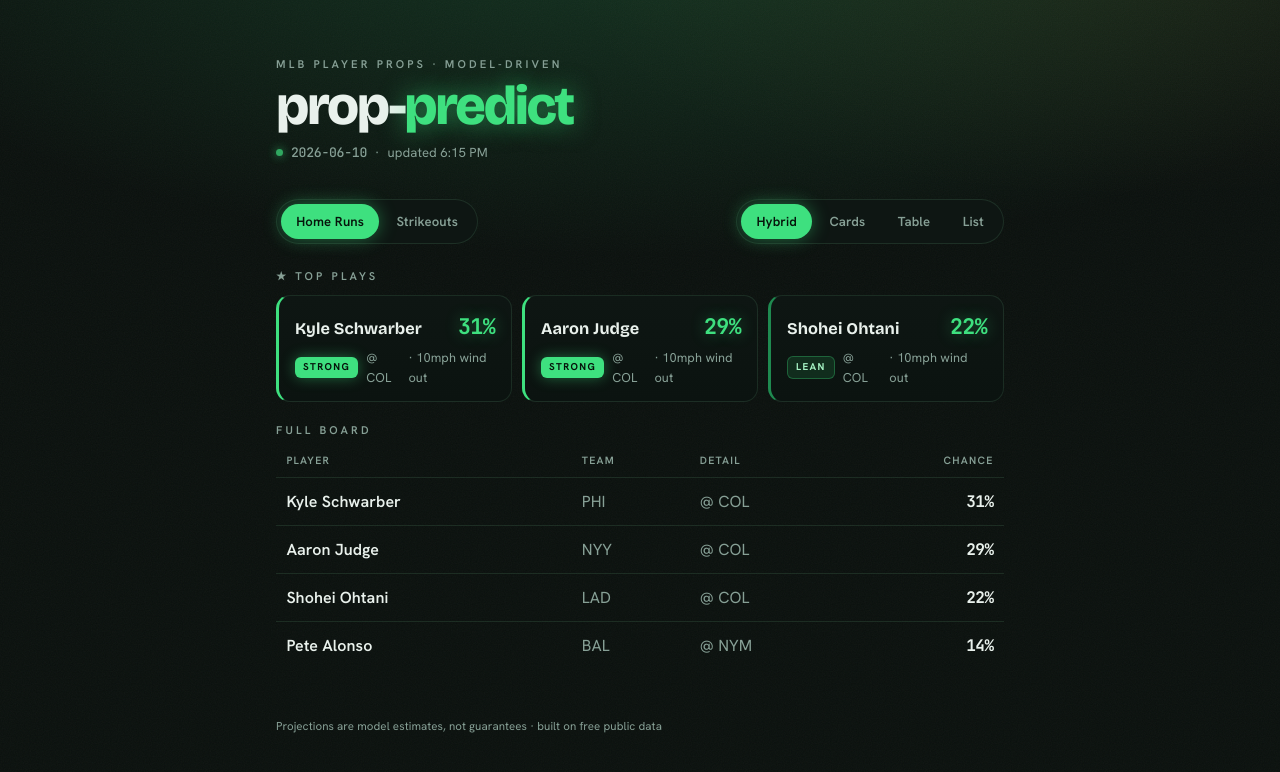
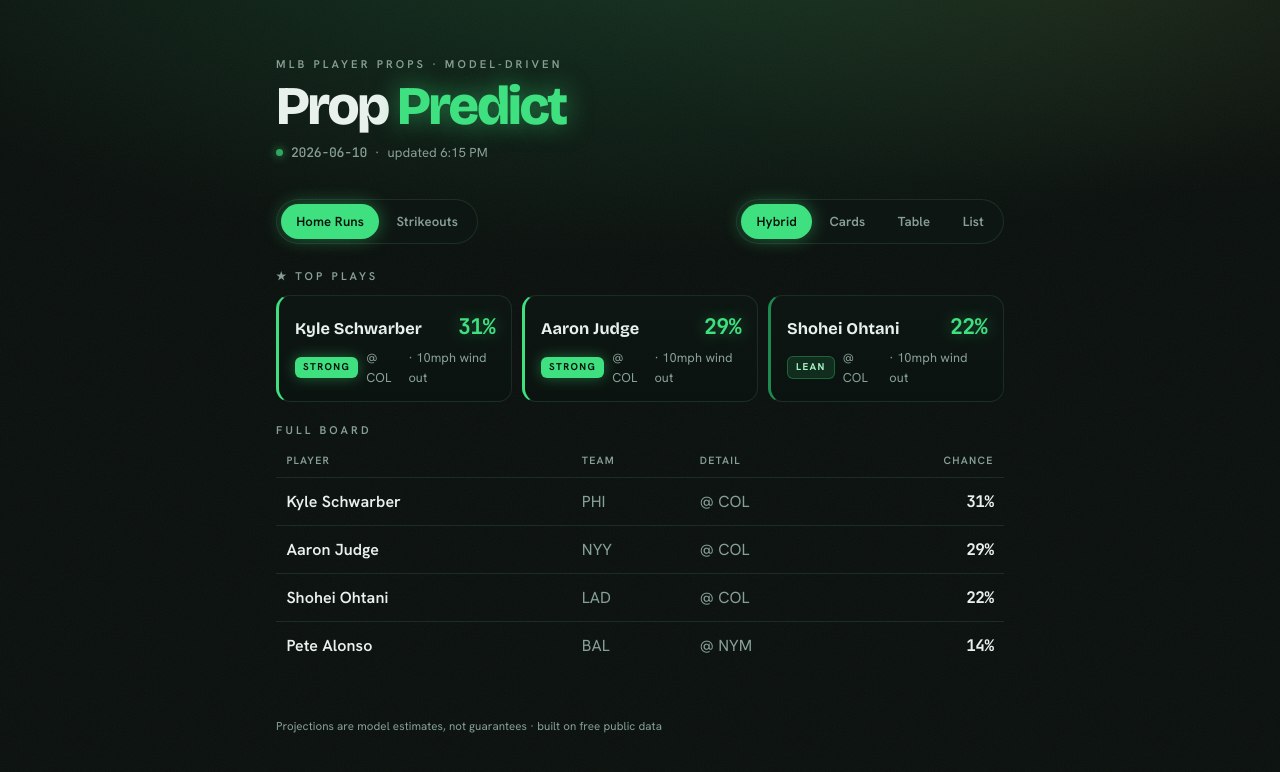
Before and after one commit to ghostdemonx0-netizen/prop-predict, a Next.js app in the folder web/: page / in a window 1280 px wide. Shown: the top 772 px of the page. Built offline with nearby package versions, Linux system fonts and the light colour scheme.

Commit message:
feat: capitalize wordmark to 'Prop Predict'

```diff
--- a/web/app/layout.tsx
+++ b/web/app/layout.tsx
@@ -21,7 +21,7 @@
 });
 
 export const metadata: Metadata = {
-  title: "prop-predict",
+  title: "Prop Predict",
   description: "MLB player prop projections",
 };
 
--- a/web/app/page.tsx
+++ b/web/app/page.tsx
@@ -47,7 +47,7 @@
       <header className="mb-9 rise">
         <p className="eyebrow mb-2">MLB player props · model-driven</p>
         <h1 className="wordmark">
-          <span className="lo">prop-</span><span className="hi">predict</span>
+          <span className="lo">Prop </span><span className="hi">Predict</span>
         </h1>
         <p className="mt-3 flex items-center gap-2" style={{ color: "var(--muted)", fontSize: "0.82rem" }}>
           <span className="live-dot" />
```
